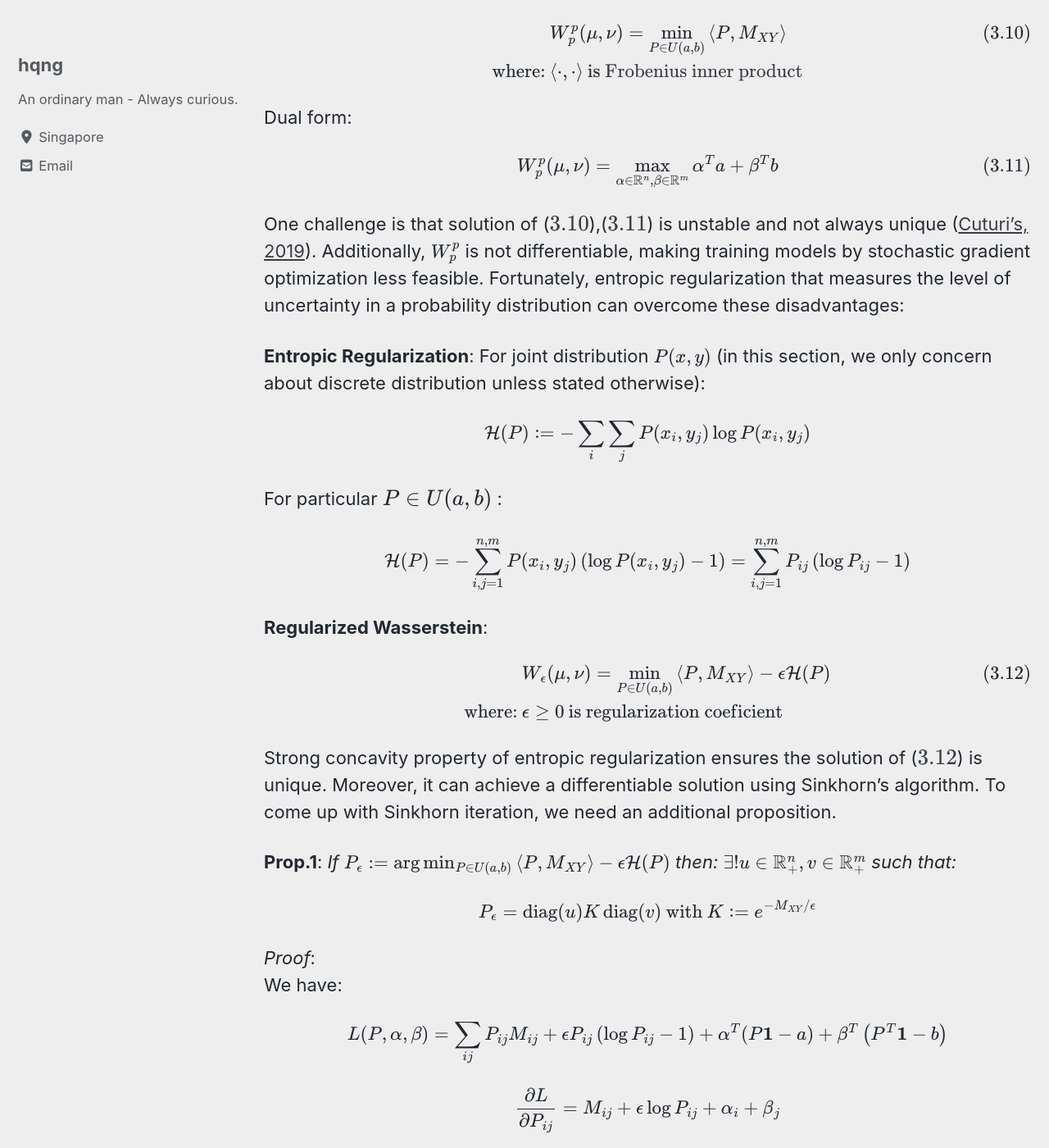
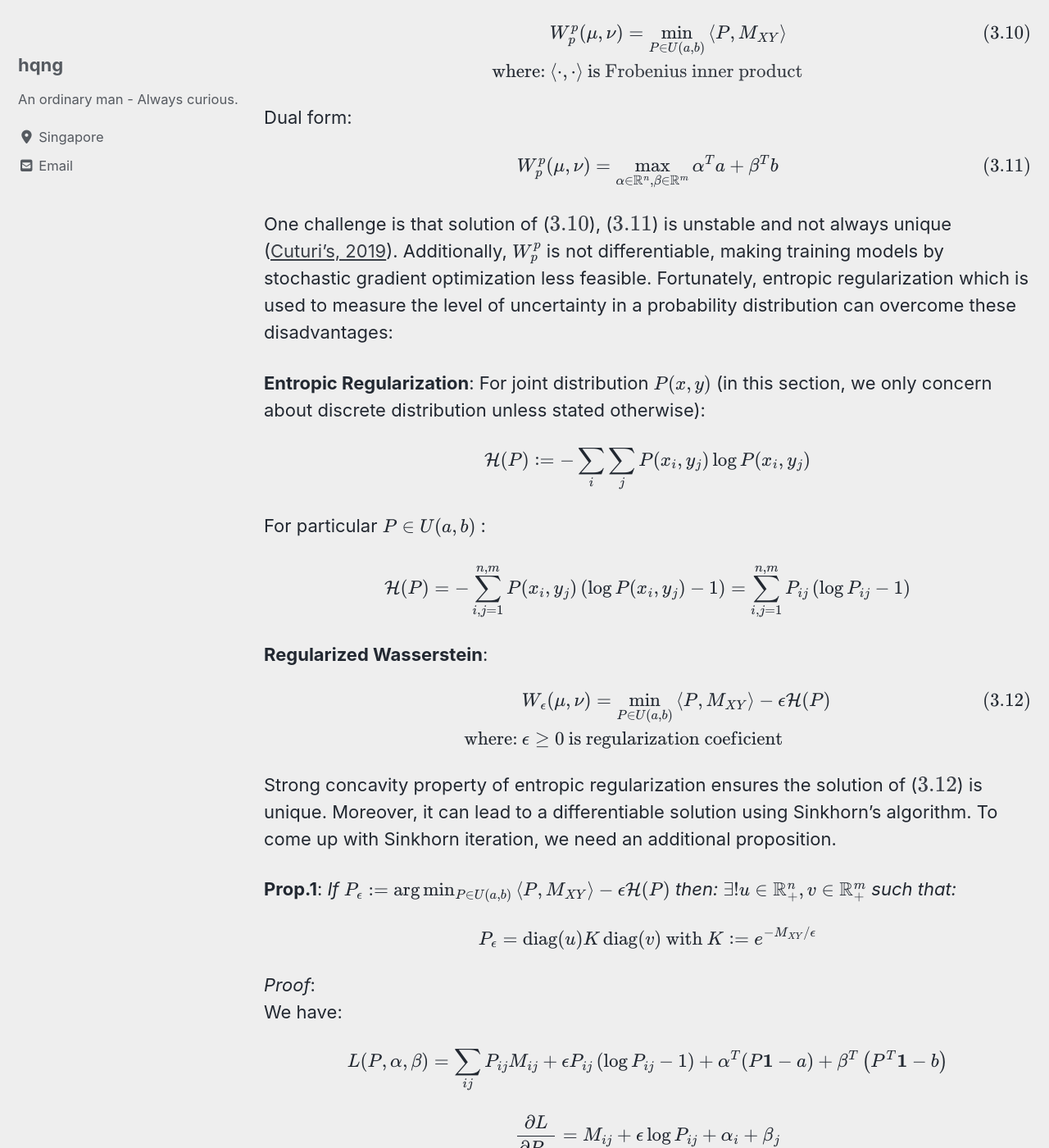
Before and after one commit to hqng/hqng.github.io, a Jekyll site: the page built from _posts/2019-09-07-OTandInference-p3.md, in a window 1280 px wide and 1400 px high, scrolled down 6099 px. Shown: the whole window at 82% size. Built offline with Jekyll 4.4.1, drawn with Linux system fonts in a browser that asks for light colours; cached includes are drawn as plain includes; nearby versions of some CDN libraries; formulas are drawn with MathJax 3; some of the changed text lies outside the part shown.

Commit message:
revise some typos, grammar

```diff
--- a/_posts/2019-09-07-OTandInference-p3.md
+++ b/_posts/2019-09-07-OTandInference-p3.md
@@ -165,7 +165,7 @@ $$ \small
 \end{align}
 $$
 {% endraw %}
-The R.H.S of ($\ref{eq3.6}$) is called $ \small D^p$-transform (of $ \small \varphi$), of course we might exchange $ \small \varphi$ for $ \small \psi$ and get the $ \small D^p$-transform of $ \small \psi$ instead. The duality of $ \small p$-Wasserstein now can be rewritten in semi-duality form:
+The R.H.S of ($\ref{eq3.6}$) is called $ \small D^p$-transform (of $ \small \varphi$); of course we might exchange $ \small \varphi$ for $ \small \psi$ and get the $ \small D^p$-transform of $ \small \psi$ instead. The duality of $ \small p$-Wasserstein now can be rewritten in semi-duality form:
 <br>
 {% raw %}
 $$ \small
@@ -175,7 +175,7 @@ W_p^p (\mu, \nu) = \sup_{\varphi} \int \varphi d \mu + \int \bar{\varphi} d \nu
 $$
 {% endraw %}
 
-Recall the definition of **$ \small D^p$-concavity**: a function $ \small \varphi (x)$ is $ \small D^p$-concave if there exists $ \small \phi(y)$ such that: $ \small \varphi(x) = \bar{\phi}(x)$ (where $ \small \varphi,\: \phi$ are "well-defined" on $ \small \Omega$). Thus, if $ \small \varphi$ is $ \small D^p$-concave: $ \small \exists \phi \: \text{s.t.} \: \varphi(x) = \bar{\phi}(x) \implies \bar{\varphi}(y) = \phi(y) \implies \bar{\bar{\varphi}}(x) = \bar{\phi}(x) = \varphi(x) $. Put the constraint into ($\ref{eq3.7}$):
+Recall the definition of **$ \small D^p$-concavity**: a function $ \small \varphi (x)$ is $ \small D^p$-concave if there exists $ \small \phi(y)$ such that: $ \small \varphi(x) = \bar{\phi}(x)$ (where $ \small \varphi,\\: \phi$ are "well-defined" on $ \small \Omega$). Thus, if $ \small \varphi$ is $ \small D^p$-concave: $ \small \exists \phi \\: \text{s.t. } \varphi(x) = \bar{\phi}(x) \implies \bar{\varphi}(y) = \phi(y) \implies \bar{\bar{\varphi}}(x) = \bar{\phi}(x) = \varphi(x) $. Put the constraint into ($\ref{eq3.7}$):
 <br>
 {% raw %}
 $$ \small
@@ -249,7 +249,7 @@ W_{p}^{p}(\mu, \nu)=\max _{\alpha \in \mathbb{R}^{n}, \beta \in \mathbb{R}^{m}}
 $$
 {% endraw %}
 
-One challenge is that solution of ($\ref{eq3.10}$),($\ref{eq3.11}$) is unstable and not always unique ([Cuturi's, 2019](https://www.youtube.com/watch?v=1ZiP_7kmIoc&t=1500s)). Additionally, $ \small W_p^p$ is not differentiable, making training models by stochastic gradient optimization less feasible. Fortunately, entropic regularization that measures the level of uncertainty in a probability distribution can overcome these disadvantages: <br>
+One challenge is that solution of ($\ref{eq3.10}$), ($\ref{eq3.11}$) is unstable and not always unique ([Cuturi's, 2019](https://www.youtube.com/watch?v=1ZiP_7kmIoc&t=1500s)). Additionally, $ \small W_p^p$ is not differentiable, making training models by stochastic gradient optimization less feasible. Fortunately, entropic regularization which is used to measure the level of uncertainty in a probability distribution can overcome these disadvantages: <br>
 
 **Entropic Regularization**:
 For joint distribution $ \small P(x, y)$ (in this section, we only concern about discrete distribution unless stated otherwise):
@@ -261,7 +261,7 @@ $$ \small
 \end{align*}
 $$
 {% endraw %}
-For particular $P \in U(a,b)$ :
+For particular $\small P \in U(a,b)$ :
 {% raw %}
 $$ \small
 \mathcal{H}(P) = -\sum_{i,j=1}^{n,m} P(x_i,y_j) \left(\log P(x_i,y_j) -1 \right) = \sum_{i,j=1}^{n,m} P_{ij} \left(\log P_{ij} -1 \right)
@@ -279,7 +279,7 @@ $$ \small
 $$
 {% endraw %}
 
-Strong concavity property of entropic regularization ensures the solution of ($\ref{eq3.12}$) is unique. Moreover, it can achieve a differentiable solution using Sinkhorn's algorithm. To come up with Sinkhorn iteration, we need an additional proposition.<br>
+Strong concavity property of entropic regularization ensures the solution of ($\ref{eq3.12}$) is unique. Moreover, it can lead to a differentiable solution using Sinkhorn's algorithm. To come up with Sinkhorn iteration, we need an additional proposition.<br>
 
 <a name="prop1"></a> **Prop.1**: <i>If $ \small P_{\epsilon} \mathrel{\vcenter{:}}= \arg \min_{P \in U(a, b)} \left\langle P, M_{X Y}\right\rangle \- \epsilon \mathcal{H}(P) $ then: $ \small \exists ! u \in \mathbb{R}\_{+}^{n}, v \in \mathbb{R}\_{+}^{m} $ such that: </i>
 {% raw %}
@@ -354,9 +354,9 @@ $$ \small
 $$ &#8718;
 {% endraw %}
 
-The above [prop.](#prop1) suggests that if there exists a solution for regularized Wasserstein, it is unique and possibly computed once $ \small u, v$ are available. As seen in the proof, these quantities can be approximated by repeating the last equation, in detail: <br>
+The above [prop.](#prop1) suggests that if there exists a solution for regularized Wasserstein, it is unique and possibly computed once $ \small u, v$ are available. As seen in the proof, these quantities can be approximated by repeating the last equation. In detail: <br>
 
-**Sinkhorn's algorithm**: Input $ \small M_{XY}, \epsilon, a, b$. Initialize $ \small u, v$. Calculate $ \small K = e^{-M_{XY}/\epsilon}$. Repeat until convergence:
+**Sinkhorn's algorithm**: <i>Input $ \small M_{XY}, \\: \epsilon, \\: a, \\: b$. Initialize $ \small u, \\: v$. Calculate $ \small K = e^{-M_{XY}/\epsilon}$. Repeat until convergence: </i>
 <br>
 {% raw %}
 $$ \small
```
Also changed, not shown: other parts of _posts/2019-09-07-OTandInference-p3.md (+2 -2 lines), _posts/2019-08-12-OTandInference-p1.md (+1 -1 lines), _posts/2019-09-20-OTandInference-p4.md (+22 -19 lines).
